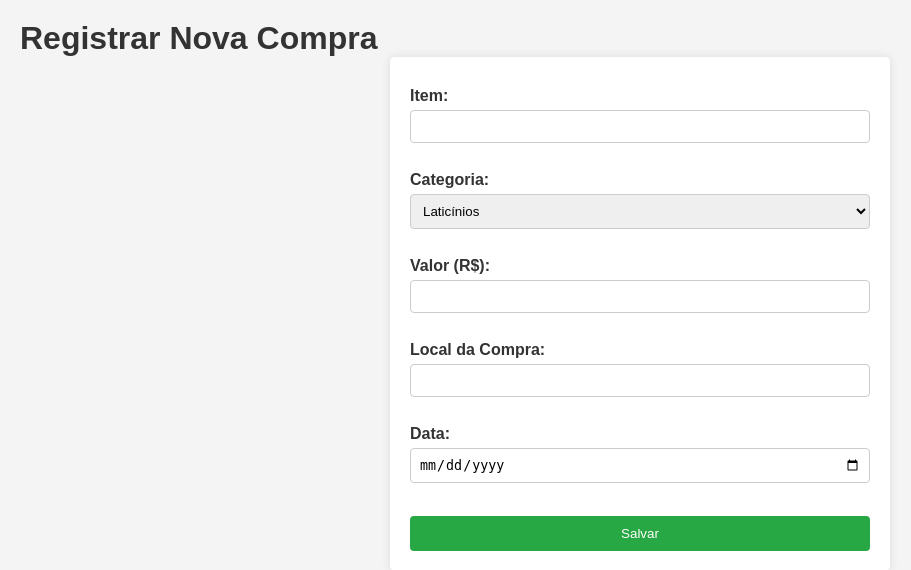
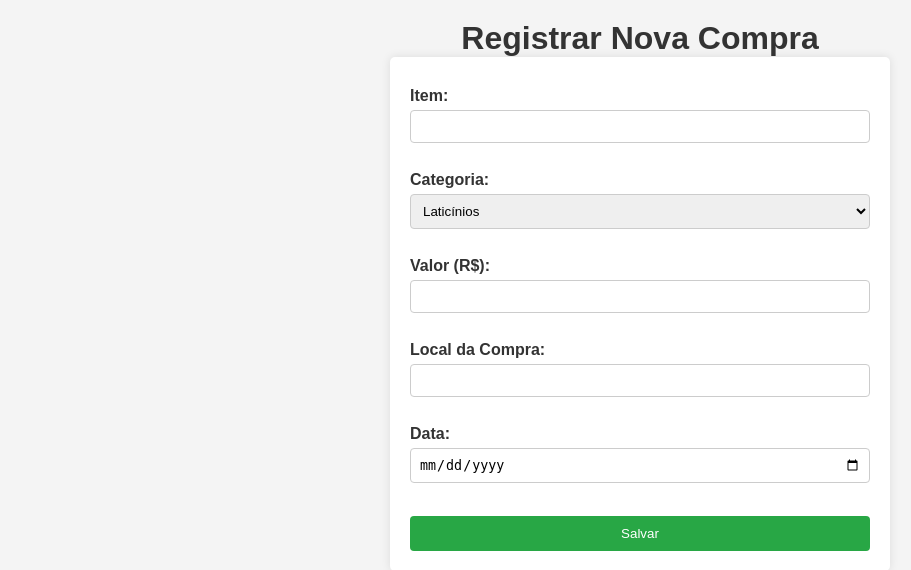
Before and after one commit to thaismsanchez/Compras-inteligentes, a Flask app: page / in a window 1280 px wide. Shown: the part 129-699 px from the top of the page, without its empty margins (0-911 px from the left). Run offline with Flask 3, Linux system fonts and the light colour scheme; parts of the project's set-up code (start-up, migrations or seed data) failed here and were passed over.

Commit message:
Update style.css

```diff
--- a/static/css/style.css
+++ b/static/css/style.css
@@ -17,6 +17,11 @@ body {
 header {
   text-align: center;
   margin-bottom: 20px;
+}
+
+/* paragrafo */
+h1 {
+    text-align: center;
 }
 
 /* Formulário */
```
